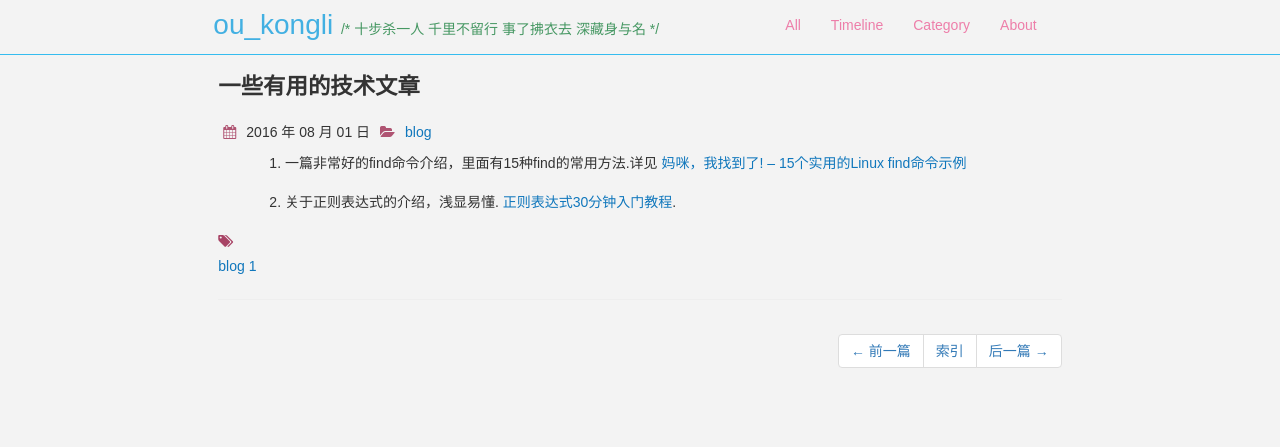
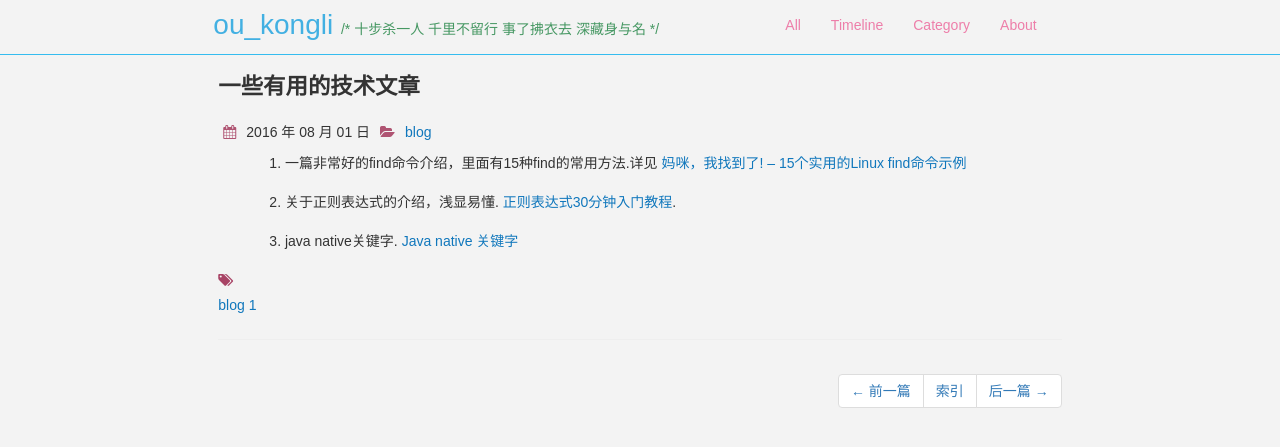
Before and after one commit to ouyangkongli/ouyangkongli.github.io, a Jekyll site: the page built from _posts/2016-08-01-other-blogs.md, in a window 1280 px wide and 900 px high. Shown: the top 447 px of the window. Built offline with Jekyll 4.4.1, drawn with Linux system fonts in a browser that asks for light colours; nearby versions of some CDN libraries; comment, search, counter and statistics services are not loaded.

Commit message:
update other blogs

```diff
--- a/_posts/2016-08-01-other-blogs.md
+++ b/_posts/2016-08-01-other-blogs.md
@@ -10,3 +10,5 @@ categories: blog
 1. 一篇非常好的find命令介绍，里面有15种find的常用方法.详见 [妈咪，我找到了! -- 15个实用的Linux find命令示例](https://www.oschina.net/translate/15-practical-linux-find-command-examples)
 
 2. 关于正则表达式的介绍，浅显易懂. [正则表达式30分钟入门教程](http://deerchao.net/tutorials/regex/regex.htm).
+
+3. java native关键字. [Java native 关键字](http://www.cnblogs.com/moon1992/p/5258245.html)
```
